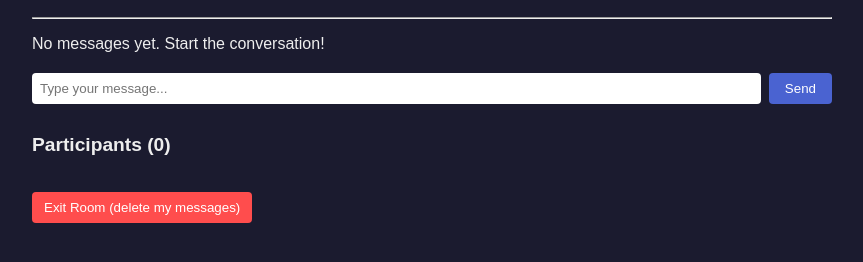
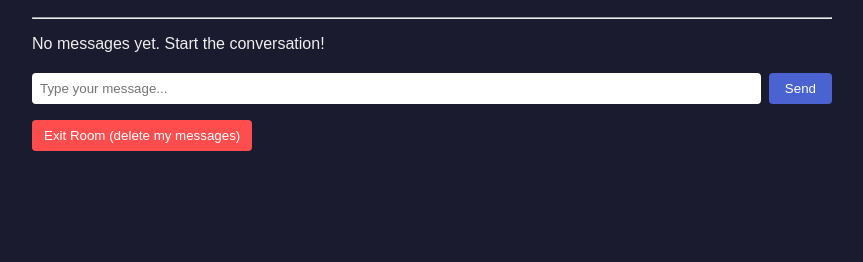
Before and after one commit to Subhash24521/app, a FastAPI app: template templates/chat_room.html in a window 1280 px wide. Shown: the part 125-387 px from the top of the page, without its empty margins (208-1071 px from the left). Run offline with FastAPI, Linux system fonts and the light colour scheme; the template is opened without the code that fills it, so the values that code supplies are empty; parts of the project's set-up code (start-up, migrations or seed data) failed here and were passed over.

Commit message:
hello guru

```diff
--- a/templates/chat_room.html
+++ b/templates/chat_room.html
@@ -52,38 +52,6 @@
     form button:hover {
       background: #3a50b0;
     }
-    .participants {
-      margin-top: 30px;
-    }
-    .participants h2 {
-      font-size: 1.2rem;
-      margin-bottom: 10px;
-    }
-    .participants ul {
-      list-style: none;
-      padding-left: 0;
-    }
-    .participants li {
-      margin-bottom: 8px;
-    }
-    .kick-button {
-      margin-left: 10px;
-      background: #ff5c5c;
-      color: white;
-      border: none;
-      padding: 4px 8px;
-      border-radius: 4px;
-      cursor: pointer;
-    }
-    .exit-button {
-      background: #ff4d4d;
-      color: white;
-      border: none;
-      padding: 8px 12px;
-      border-radius: 4px;
-      cursor: pointer;
-      margin-top: 16px;
-    }
   </style>
 </head>
 <body>
@@ -117,27 +85,10 @@
       <button type="submit">Send</button>
     </form>
 
-    <div class="participants">
-      <h2>Participants ({{ room.participants | length }})</h2>
-      <ul>
-        {% for participant in room.participants %}
-          <li>
-            <strong>{{ participant.user.username }}</strong>
-            {% if participant.user.id == room.created_by %}
-              <span style="color: #8fd3f4; font-size: 0.85rem;">(Owner)</span>
-            {% endif %}
-            {% if user.id == room.created_by and participant.user.id != user.id %}
-              <form method="post" action="/game-room/{{ room.id }}/kick/{{ participant.user.id }}" style="display:inline;">
-                <button type="submit" class="kick-button">Kick</button>
-              </form>
-            {% endif %}
-          </li>
-        {% endfor %}
-      </ul>
-    </div>
-
-    <form action="/game-chat/{{ room.id }}/exit" method="post">
-      <button type="submit" class="exit-button">Exit Room (delete my messages)</button>
+    <form action="/game-chat/{{ room.id }}/exit" method="post" style="margin-top: 16px;">
+      <button type="submit" style="background: #ff4d4d; color: white; border: none; padding: 8px 12px; border-radius: 4px; cursor: pointer;">
+        Exit Room (delete my messages)
+      </button>
     </form>
   </div>
 </body>
```
Also changed, not shown: app/games/routes.py (+14 -11 lines).
